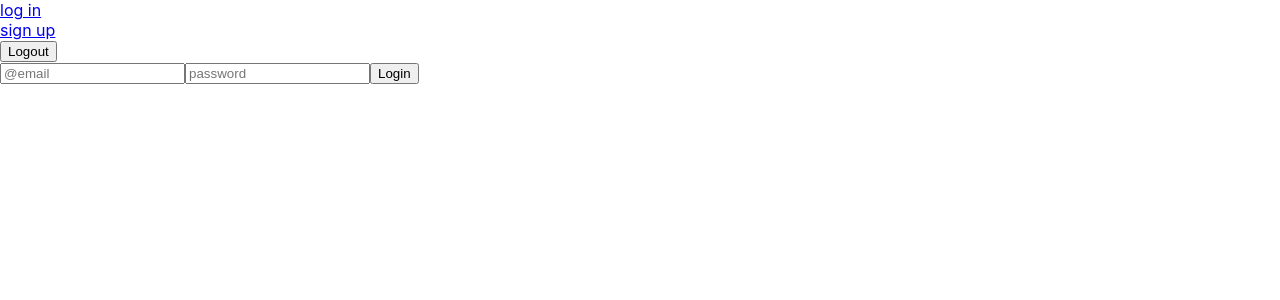
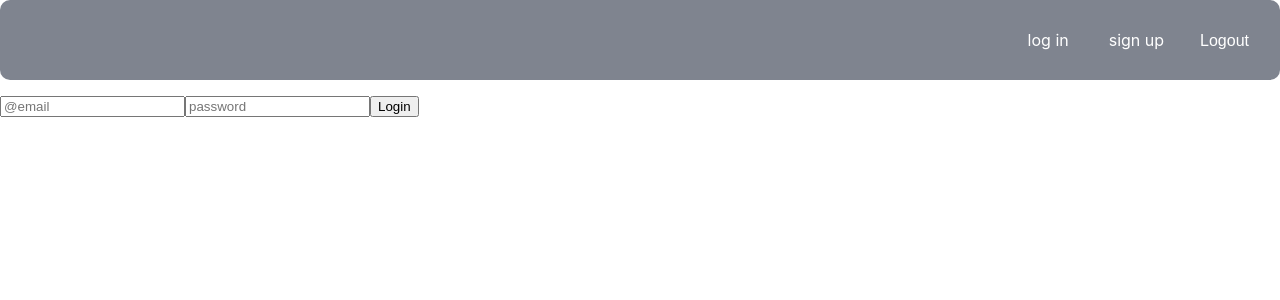
Before and after one commit to davidabutler92/lab-13-front-end-todos, a React (Create React App) app: page /login in a window 1280 px wide. Shown: the top 300 px of the page. Built offline with nearby package versions, Linux system fonts and the light colour scheme.

Commit message:
add styling to header

```diff
--- a/src/App.css
+++ b/src/App.css
@@ -36,3 +36,57 @@
     transform: rotate(360deg);
   }
 }
+
+.userName {
+  color: red;
+  display: flex;
+  justify-content: flex-end;
+  border-bottom: solid 1px red;
+  height: 20px;
+}
+
+.headerDiv {
+  padding: 15px;
+  display: flex;
+  flex-direction: row;
+  justify-content: space-between;
+  background-color: rgb(127, 132, 143);
+  border-radius: 10px;
+  margin-bottom: 15px;
+}
+
+.blockInline {
+  display: inline-block;
+}
+
+.link {
+  margin: 10px;
+  cursor: pointer;
+  border: none;
+  padding: 5px 10px;
+  color: rgb(255, 255, 255);
+}
+
+.underlineNone {
+  text-decoration: none;
+}
+
+.underlineNone:hover {
+  color: rgb(53, 141, 255);
+  cursor: pointer;
+}
+
+.button {
+  font-size: 1em;
+  margin: 10px;
+  cursor: pointer;
+  background: none;
+  border: none;
+  border-radius: 4px;
+  color: rgb(255, 255, 255);
+  text-decoration: none;
+}
+
+.button:hover {
+  color: rgb(53, 141, 255);
+}
--- a/src/App.js
+++ b/src/App.js
@@ -10,6 +10,7 @@ import SignUp from './SignUp.js'
 import PrivateRoute from './PrivateRoute.js';
 import { TOKEN, USERNAME } from './constants';
 import Header from './Header.js';
+import './App.css';
 
 export default class App extends Component {
   state = {
@@ -37,9 +38,10 @@ export default class App extends Component {
 
   render() {
     return (
-      <div>
+      <div className='mainHeader'>
         <Router>
         <Header
+        userName={ this.state.userName }
         token={this.state.token}
         logout={this.logout}/>
           <Switch>
--- a/src/Header.js
+++ b/src/Header.js
@@ -1,18 +1,39 @@
 import React, { Component } from 'react'
 import { Link } from 'react-router-dom'
+import './App.css';
 
 export default class Header extends Component {
     render() {
         return (
-            <div>
+            <div className='headerDiv'>
+                <div className='userName'>
+                    { this.props.token && <div>{ this.props.userName}</div> }
+                </div>
                 <div>
-                    { this.props.token && <div>welcome, user!!!</div> }
-                </div>
-                { this.props.token && <Link to="/todos"><div>To-do</div></Link> }
-                <Link to="/login"><div>log in</div></Link>
-                <Link to="/signup"><div>sign up</div></Link>
-                <div>
-                    <Link to='/login'><button onClick={() => this.props.logout()}>Logout</button></Link>
+                    { this.props.token &&
+                    <Link
+                        className='
+                        blockInline
+                        link
+                        underlineNone'
+                        to="/todos">
+                            <div>To-do</div></Link> }
+                    <Link
+                        className='blockInline
+                        link
+                        underlineNone'
+                        to="/login"><div>log in</div></Link>
+                    <Link
+                        className='
+                        blockInline
+                        link
+                        underlineNone'
+                        to="/signup"><div>sign up</div></Link>
+                    <Link
+                    to='/login'><button
+                    className='button'
+                    onClick={() => this.props.logout()}>Logout</button>
+                    </Link>
                 </div>
             </div>
         )
--- a/src/Todos.js
+++ b/src/Todos.js
@@ -13,7 +13,6 @@ export default class Todos extends Component {
         this.setState({ loading: true })
         const response =  await fetchTodos();
         this.setState({ todos: response.body, loading: false })
-
     }
 
     componentDidMount = async () => {
```
